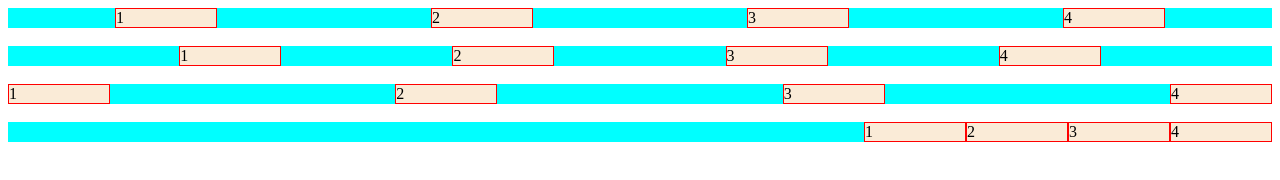
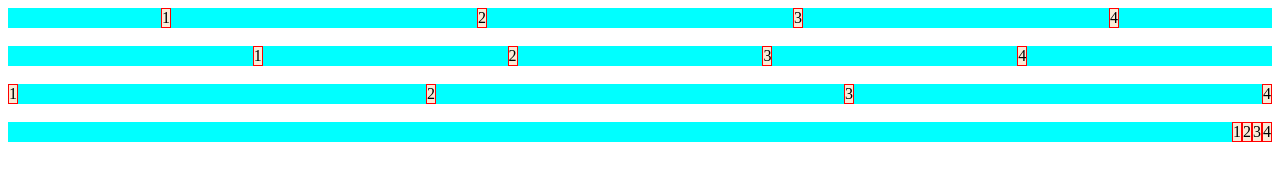
Before and after one commit to nikhd02/workshop, a plain HTML site: page Day2/flexbox/index.html in a window 1280 px wide. Drawn offline with Linux system fonts and the light colour scheme.

Commit message:
Update style.css

```diff
--- a/Day2/flexbox/style.css
+++ b/Day2/flexbox/style.css
@@ -6,7 +6,7 @@
     background-color: antiquewhite;
     border: 1px solid red;
     width: 50px;
-    flex-basis: 100px;
+    flex-basis: 0px;
     flex-shrink: 0;
 
 }
```
